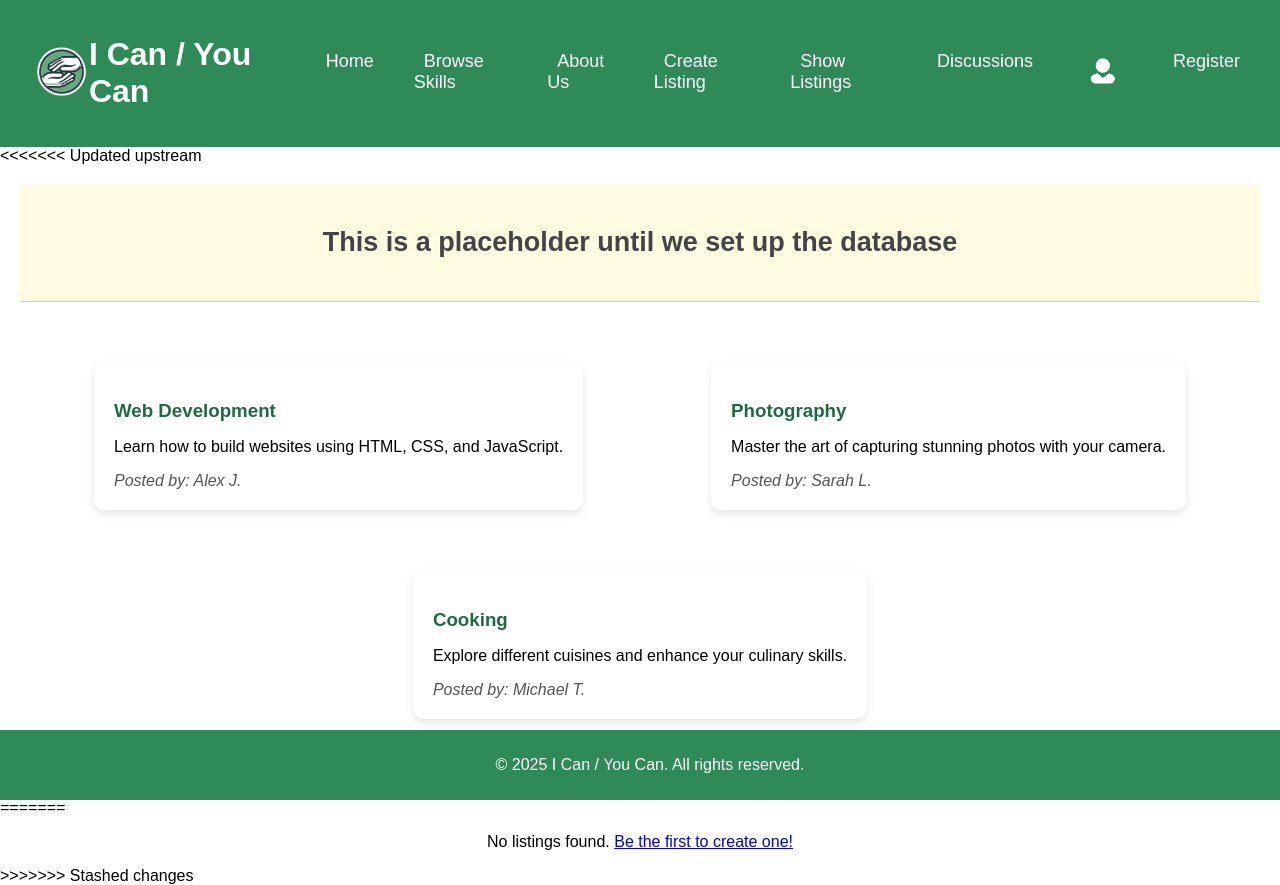
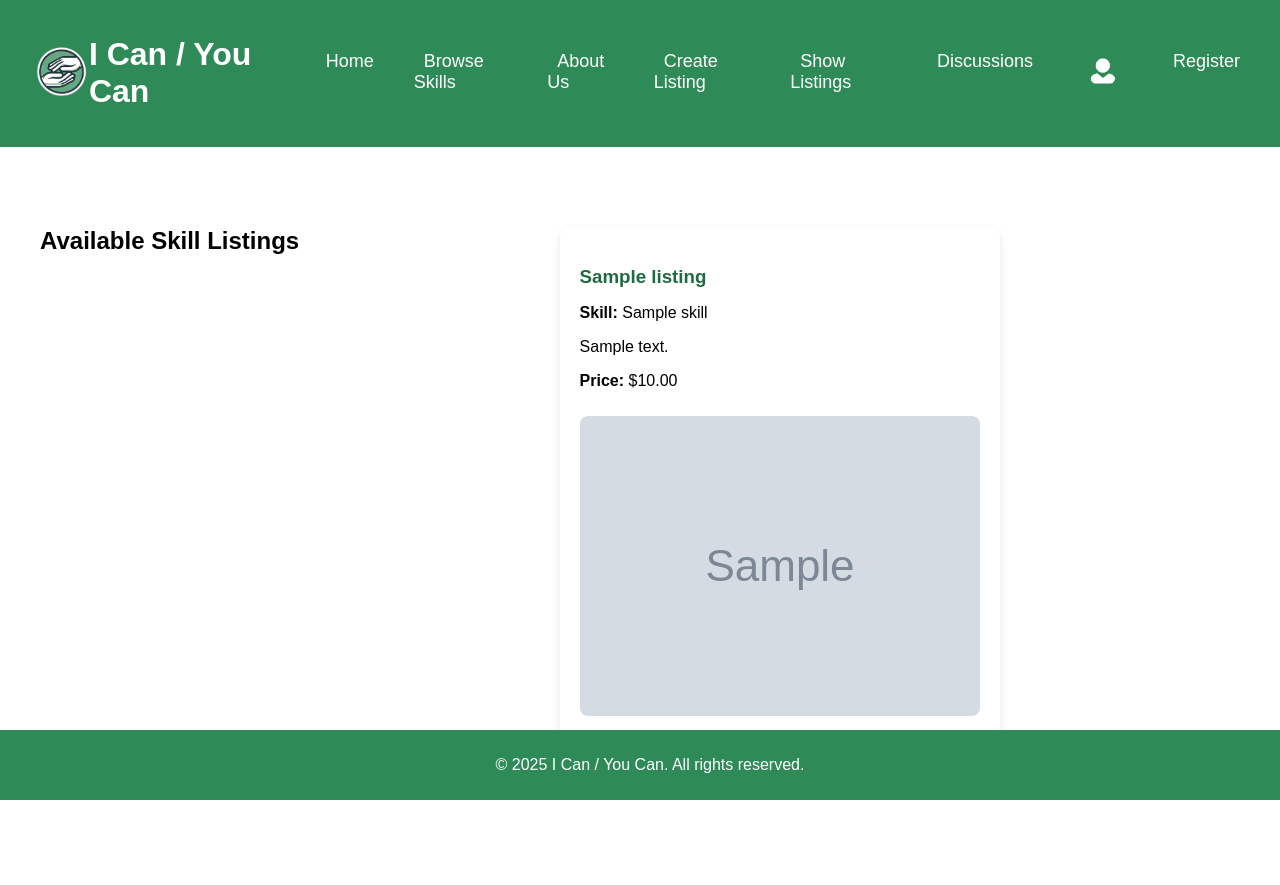
Before and after one commit to kaanspgl/COSC360_MyFavoriteStudents, a PHP site: page /show-listings.php in a window 1280 px wide. After the commit the page ends 800 px from the top, so only its background shows below. Run offline with PHP 8.4, Linux system fonts and the light colour scheme; tables that the repository leaves empty or names only in its code hold one stand-in row (values such as "Sample post"); grey boxes marked "Sample" are stand-in pictures.

Commit message:
Fixed some styling for the listings

```diff
--- a/show-listings.php
+++ b/show-listings.php
@@ -1,3 +1,30 @@
+<?php
+session_start();
+include 'config.php';
+
+// Fetch listings with skill names and author
+$listings = [];
+$stmt = $conn->prepare("SELECT l.title, l.description, l.image, l.price, u.username, s.skill_name
+                        FROM listings l
+                        JOIN users u ON l.user_id = u.id
+                        JOIN skills s ON l.skill_id = s.id
+                        ORDER BY l.created_at DESC");
+$stmt->execute();
+$stmt->bind_result($title, $description, $image, $price, $username, $skill_name);
+
+while ($stmt->fetch()) {
+    $listings[] = [
+        'title' => $title,
+        'description' => $description,
+        'image' => $image,
+        'price' => $price,
+        'username' => $username,
+        'skill' => $skill_name
+    ];
+}
+$stmt->close();
+?>
+
 <!DOCTYPE html>
 <html lang="en">
 <head>
@@ -5,43 +32,14 @@
     <meta name="viewport" content="width=device-width, initial-scale=1.0">
     <title>Show Listings - I Can / You Can</title>
     <link rel="stylesheet" href="style.css">
-    <script defer src="show-listings.js"></script>
 </head>
 <body>
 <?php include 'header.php'; ?>
 
+<main>
+    <section class="listings-container">
+        <h2>Available Skill Listings</h2>
 
-<<<<<<< Updated upstream
-    <main>
-        <section class="placeholder-header">
-            <h2>This is a placeholder until we set up the database</h2>
-        </section>
-
-        <section class="listings-container">
-            <div class="listing-card">
-                <h3>Web Development</h3>
-                <p>Learn how to build websites using HTML, CSS, and JavaScript.</p>
-                <span class="listing-author">Posted by: Alex J.</span>
-            </div>
-
-            <div class="listing-card">
-                <h3>Photography</h3>
-                <p>Master the art of capturing stunning photos with your camera.</p>
-                <span class="listing-author">Posted by: Sarah L.</span>
-            </div>
-
-            <div class="listing-card">
-                <h3>Cooking</h3>
-                <p>Explore different cuisines and enhance your culinary skills.</p>
-                <span class="listing-author">Posted by: Michael T.</span>
-            </div>
-        </section>
-    </main>
-
-    <footer>
-        <p>&copy; 2025 I Can / You Can. All rights reserved.</p>
-    </footer>
-=======
         <?php if (empty($listings)): ?>
             <p style="text-align:center;">No listings found. <a href="create-listing.php">Be the first to create one!</a></p>
         <?php else: ?>
@@ -65,6 +63,5 @@
 <footer>
     <p>&copy; 2025 I Can / You Can. All rights reserved.</p>
 </footer>
->>>>>>> Stashed changes
 </body>
 </html>
```
Also changed, not shown: create-listing.php (+52 -16 lines).
